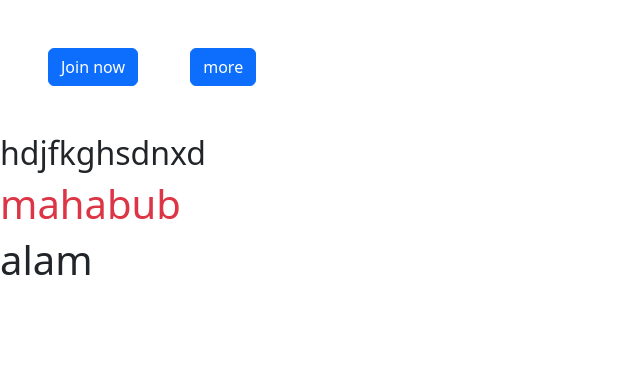
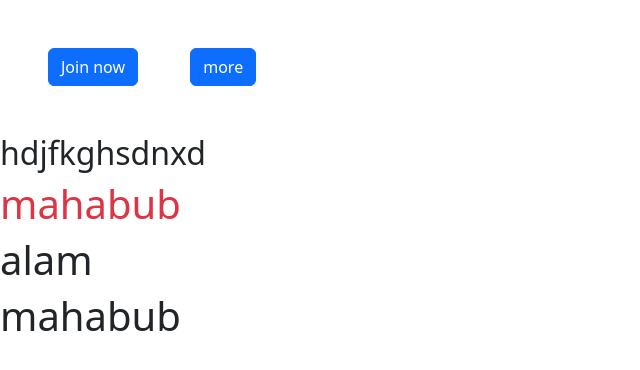
Before and after one commit to TFMahabub/Bootstrap-module-11, a plain HTML site: page index.html in a window 1280 px wide. Shown: the whole page, without its empty margins (0-640 px from the left). Drawn offline with nearby package versions, Linux system fonts and the light colour scheme.

Commit message:
9th commit

```diff
--- a/index.html
+++ b/index.html
@@ -8,16 +8,31 @@
   <link rel="stylesheet" href="https://cdn.jsdelivr.net/npm/bootstrap@5.2.0/dist/css/bootstrap.min.css">
 </head>
 <body>
+  <!-- mahabub -->
   <div >
   <div class="btn btn-primary mx-5 my-5"> Join now</div>
   <button class="btn btn-primary">more</button>
 
-
+<!-- ===============================
+               header section
+================================== -->
   <h2>hdjfkghsdnxd</h2>
   <h1 class=" text-danger">mahabub</h1>
   <h1>alam</h1>
   <div class="idea"></div>
+  <div><h1>mahabub</h1></div>
   </div>
+
+
+
+
+
+
+
+
+  <!-- ===============================
+               header section
+=========================================== -->
 
 </body>
 </html>
```
